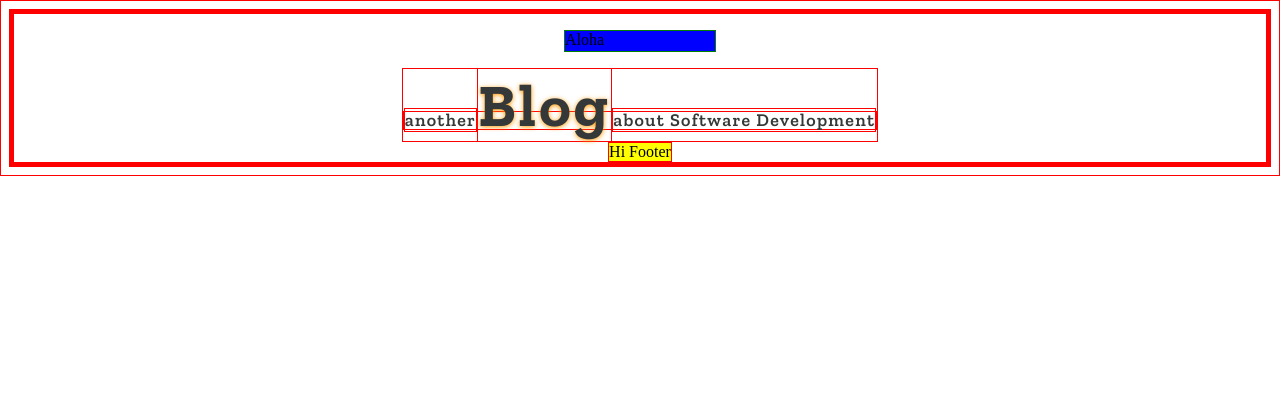
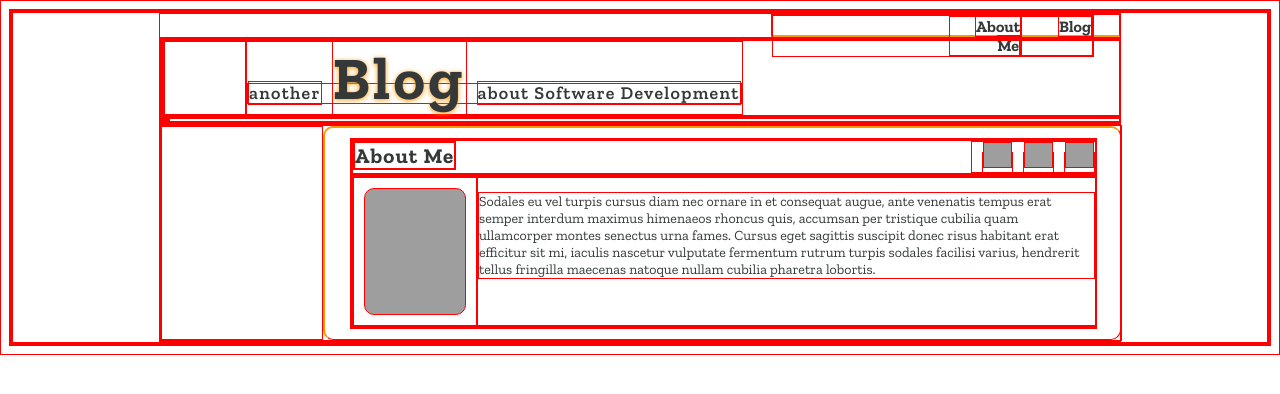
Before and after one commit to jmeischner/archive-jmeischner.github.io, a Gatsby site: page / in a window 1280 px wide. Built offline with nearby package versions, Linux system fonts and the light colour scheme; Gatsby itself is replaced by a stand-in of ours; grey boxes are pictures that could not be loaded.

Commit message:
Build main scaffolding

```diff
--- a/gatsby-config.js
+++ b/gatsby-config.js
@@ -9,12 +9,14 @@ module.exports = {
   plugins: [
     `gatsby-plugin-react-helmet`,
     {
-      resolve: 'gatsby-plugin-root-import',
+      resolve: "gatsby-plugin-root-import",
       options: {
-        src: path.join(__dirname, 'src'),
-        components: path.join(__dirname, 'src/components'),
-        pages: path.join(__dirname, 'src/pages')
-      }
+        src: path.join(__dirname, "src"),
+        components: path.join(__dirname, "src/components"),
+        base: path.join(__dirname, "src/components/base"),
+        typography: path.join(__dirname, "src/components/typography"),
+        pages: path.join(__dirname, "src/pages"),
+      },
     },
     {
       resolve: `gatsby-source-filesystem`,
--- /dev/null
+++ b/src/components/base/container.js
@@ -0,0 +1,12 @@
+import styled from 'styled-components'
+
+const FlexContainer = styled.div`
+  align-content: ${p => (p.alignContent ? p.alignContent : "stretch")};
+  align-items: ${p => (p.alignItems ? p.alignItems : "stretch")};
+  display: flex;
+  flex-direction: ${p => (p.direction ? p.direction : "row")};
+  flex-wrap: ${p => (p.wrap ? p.wrap : "nowrap")};
+  justify-content: ${p => (p.justifyContent ? p.justifyContent : "flex-start")};
+  width: 100%;
+`
+export default FlexContainer
--- /dev/null
+++ b/src/components/base/flex.js
@@ -0,0 +1,12 @@
+import styled from 'styled-components'
+
+const Flex = styled.div`
+    flex: ${p => p.shrink ? p.shrink : 0} ${p => p.grow ? p.grow : 1} ${ p => p.basis ? p.basis : p.width ? p.width * 80 + 'px' : 'auto' };
+    align-self: ${p => p.align ? p.align : 'auto'};
+
+    @media (${p => p.theme.media.small}) {
+        flex-basis: auto;
+    }
+`
+
+export default Flex
--- a/src/components/pageTitle.js
+++ b/src/components/base/pageTitle.js
@@ -2,22 +2,21 @@ import React from 'react'
 import styled from 'styled-components'
 
 const Subheading = styled.span`
-  font-family: 'Zilla Slab', serif;
   font-size: 18px;
-  color: #343838;
+  color: ${p => p.theme.color.primary};
   letter-spacing: 1.28px;
   text-align: left;
   font-weight: 600;
 `
 
 const MainHeading = styled.span`
-  font-family: "Zilla Slab", serif;
   font-size: 60px;
-  color: #343838;
+  color: ${p => p.theme.color.primary};
   letter-spacing: 3.28px;
   text-align: left;
   text-shadow: 0 1px 5px #ff9900;
   font-weight: 700;
+  margin: 0 10px;
 `
 
 const PageTitle = () => {
--- a/src/components/layout/footer.js
+++ b/src/components/layout/footer.js
@@ -1,15 +1,92 @@
 import React from 'react'
 import styled from 'styled-components'
 
-const FooterContainer = styled.div`
-    background-color: yellow;
+import Container from 'base/container'
+import Flex from "base/flex"
+
+import H3 from 'typography/h3'
+
+const AboutMe = styled(Flex)`
+  width: 100%;
+  border-top: 2px solid ${p => p.theme.color.secondary};
+  border-left: 2px solid ${p => p.theme.color.secondary};
+  padding: 10px 25px;
+  border-radius: 10px;
+`
+
+const IconBar = styled(Flex)`
+  a {
+    margin-left: 10px;
+  }
+
+  img {
+    width: 27px;
+    height: 24px;
+  }
+`
+
+const MePic = styled.div`
+  background-image: url('/me.jpg');
+  background-position: center;
+  background-repeat: no-repeat;
+  background-size: cover;
+  border-radius: 10px;
+  height: 125px;
+  margin: 10px;
+  width: 100px;
+`
+
+const AboutMeText = styled.p`
+  font-weight: 300;
+  font-size: 14px;
 `
 
 const Footer = () => {
     return (
-        <FooterContainer>
-            Hi Footer
-        </FooterContainer>
+      <Container>
+        <Flex width="2" grow="0"></Flex>
+        <AboutMe grow="10">
+          <Container direction="column">
+            <Flex>
+              <Container alignItems="flex-start" justifyContent="space-between">
+                <Flex>
+                  <H3>About Me</H3>
+                </Flex>
+                <IconBar>
+                  <a href="https://github.com/jmeischner">
+                    <img src="/icons/github@3x.png" alt="github icon" />
+                  </a>
+                  <a href="https://www.linkedin.com/in/jmeischner">
+                    <img src="/icons/linkedin@3x.png" alt="linkedin icon" />
+                  </a>
+                  <a href="https://www.xing.com/profile/Jan_Meischner">
+                    <img src="/icons/xing@3x.png" alt="xing icon" />
+                  </a>
+                </IconBar>
+              </Container>
+            </Flex>
+            <Flex>
+              <Container>
+                <Flex>
+                  <MePic />
+                </Flex>
+                <Flex>
+                  <AboutMeText>
+                    Sodales eu vel turpis cursus diam nec ornare in et consequat
+                    augue, ante venenatis tempus erat semper interdum maximus
+                    himenaeos rhoncus quis, accumsan per tristique cubilia quam
+                    ullamcorper montes senectus urna fames. Cursus eget sagittis
+                    suscipit donec risus habitant erat efficitur sit mi, iaculis
+                    nascetur vulputate fermentum rutrum turpis sodales facilisi
+                    varius, hendrerit tellus fringilla maecenas natoque nullam
+                    cubilia pharetra lobortis.
+                  </AboutMeText>
+                </Flex>
+              </Container>
+            </Flex>
+          </Container>
+        </AboutMe>
+      </Container>
     )
 }
 
--- a/src/components/layout/index.js
+++ b/src/components/layout/index.js
@@ -1,32 +1,39 @@
 import React from 'react'
 import { Helmet } from 'react-helmet'
-import styled from 'styled-components'
+import styled, { ThemeProvider } from 'styled-components'
+
+import Container from 'base/container'
 
 import Navigation from './navigation'
+import Main from './main'
 import Footer from './footer'
 
 import './layout.css'
+import theme from './theme';
 
-const LayoutContainer = styled.div`
-    align-items: center;
-    display: flex;
-    flex-direction: column;
-    justify-content: space-between;
+const LayoutContainer = styled(Container)`
+    max-width: 960px;
     height: 100%;
+    font-family: ${ props => props.theme.fontFamily };
+    color: ${ props => props.theme.color.primary };
+    margin: auto;
 `
 
 const Layout = ({ children }) => {
     return (
-        <LayoutContainer>
+      <ThemeProvider theme={theme}>
+          <LayoutContainer direction="column">
             <Helmet>
-                <link href="https://fonts.googleapis.com/css2?family=Zilla+Slab:ital,wght@0,300;0,400;0,600;0,700;1,300;1,400;1,600&display=swap" rel="stylesheet"></link>
+              <link
+                href="https://fonts.googleapis.com/css2?family=Zilla+Slab:ital,wght@0,300;0,400;0,600;0,700;1,300;1,400;1,600&display=swap"
+                rel="stylesheet"
+              ></link>
             </Helmet>
             <Navigation />
-            <div>
-                {children}
-            </div>
+            <Main>{children}</Main>
             <Footer />
-        </LayoutContainer>
+          </LayoutContainer>
+      </ThemeProvider>
     )
 }
 
--- /dev/null
+++ b/src/components/layout/main.js
@@ -0,0 +1,5 @@
+import styled from 'styled-components'
+
+const Main = styled.div``
+
+export default Main
--- a/src/components/layout/navigation.js
+++ b/src/components/layout/navigation.js
@@ -1,18 +1,49 @@
 import React from 'react'
-import styled from 'styled-components';
+import styled from 'styled-components'
 
-const Navi = styled.p`
-    background-color: blue;
-    border: 1px solid green;
-    width: 150px;
+import { Link } from 'gatsby'
+
+import Container from 'base/container'
+import Flex from 'base/flex'
+
+const Navi = styled(Flex)`
     height: 20px;
+    width: 320px;
+    border-bottom: 2px solid ${p => p.theme.color.secondary};
+    padding-right: 27px;
+
+    @media (${p => p.theme.media.small}) {
+        width: 100%
+    }
+`
+
+const NavigationItem = styled(Flex)`
+    width: 70px;
+    text-align: end;
+`
+
+const NavigationLink = styled(Link)`
+    color: ${p => p.theme.color.primary};
+    font-weight: 700;
+    text-decoration: none;
 `
 
 const Navigation = () => {
 
     return (
-        <Navi>
-            Aloha
+        <Navi align="flex-end">
+            <Container justifyContent="flex-end">
+                <NavigationItem>
+                    <NavigationLink>
+                        About Me
+                    </NavigationLink>
+                </NavigationItem>
+                <NavigationItem>
+                    <NavigationLink>
+                        Blog
+                    </NavigationLink>
+                </NavigationItem>
+            </Container>
         </Navi>
     )
 
--- /dev/null
+++ b/src/components/layout/theme.js
@@ -0,0 +1,23 @@
+const small = "576px"
+const medium = "768px"
+const large = "992px"
+
+const theme = {
+  fontFamily: "'Zilla Slab', serif",
+  color: {
+    primary: "#343838",
+    secondary: "#FF9900",
+  },
+  breakpoint: {
+    small: small,
+    medium: medium,
+    large: large,
+  },
+  media: {
+    small: `max-width: ${small}`,
+    medium: `max-width: ${medium}`,
+    large: `max-width: ${large}`,
+  },
+}
+
+export default theme
--- /dev/null
+++ b/src/components/typography/h3.js
@@ -0,0 +1,10 @@
+import styled from 'styled-components'
+
+const H3 = styled.div`
+  font-size: 21px;
+  font-weight: 700;
+  letter-spacing: 1.15px;
+  text-align: left;
+`
+
+export default H3
--- a/src/pages/index.js
+++ b/src/pages/index.js
@@ -4,7 +4,9 @@ import styled from 'styled-components'
 import SEO from "components/seo"
 import Layout from "components/layout"
 
-import PageTitle from 'components/pageTitle'
+import Container from 'base/container'
+import Flex from "base/flex"
+import PageTitle from 'base/pageTitle'
 
 const Wrapper = styled.div`
   height: 100%;
@@ -14,7 +16,23 @@ const IndexPage = () => (
   <Wrapper>
     <SEO title="Home" />
     <Layout>
-      <PageTitle />
+      <Container direction="column">
+        <Flex>
+          <Container direction="row">
+            <Flex grow="1" width="1"></Flex>
+            <Flex grow="11">
+              <PageTitle />
+            </Flex>
+          </Container>
+        </Flex>
+        <Flex>
+          <Container>
+            <Flex grow="2"/>
+            <Flex grow="7"></Flex>
+            <Flex grow="3"></Flex>
+          </Container>
+        </Flex>
+      </Container>
     </Layout>
   </Wrapper>
 )
```
Also changed, not shown: jsconfig.json (added, +28 -0 lines), src/components/layout/layout.css (line endings or trailing spaces).
